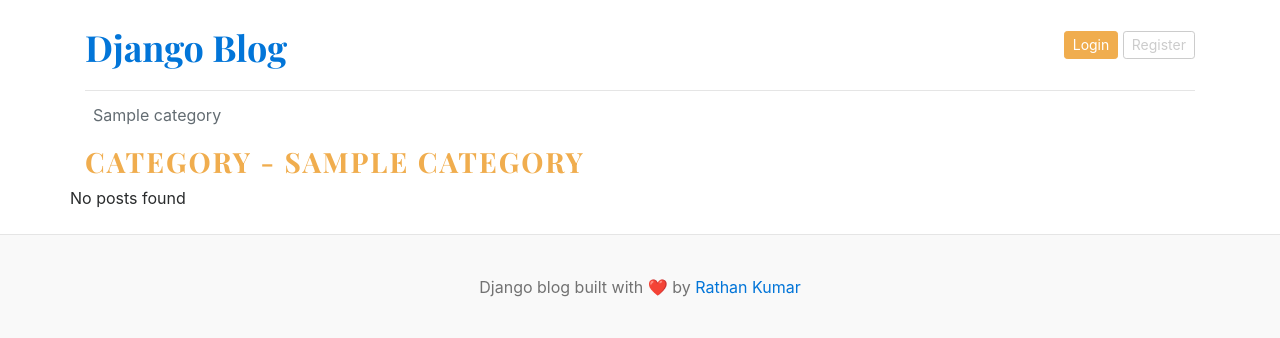
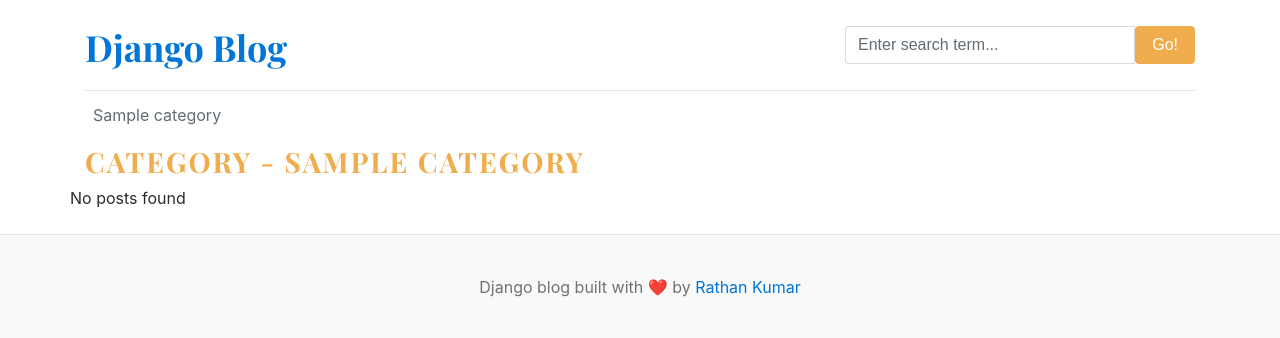
Before and after one commit to Tiziano-Pacifico/Django_Blog, a Django app: page /category/1/ in a window 1280 px wide. Shown: the top 338 px of that part. Run offline with Django 5.2, Linux system fonts and the light colour scheme; tables that the repository leaves empty hold one stand-in row (Sample ...); data that the repository does not hold is empty; the page is wider than the window, and the part outside it is not shown.

Commit message:
search functionality

```diff
--- a/blog_main/urls.py
+++ b/blog_main/urls.py
@@ -26,6 +26,7 @@ urlpatterns = [
     path('admin/',admin.site.urls),
     path('category/', include('blogs.urls')),
     path('<slug:slug>/', BlogsView.blogs, name='blogs'),
+    path('blog/search/', BlogsView.search, name='search')
 ] + static(settings.MEDIA_URL, document_root=settings.MEDIA_ROOT)
 
 urlpatterns += static(settings.STATIC_URL, document_root=settings.STATIC_ROOT)
--- a/blogs/views.py
+++ b/blogs/views.py
@@ -2,6 +2,7 @@ from django.http import HttpResponse
 from django.shortcuts import get_object_or_404, redirect, render
 from blog_main import settings
 from blogs.models import Blog, Category
+from django.db.models import Q
 
 
 def posts_by_category(request, category_id):
@@ -32,3 +33,12 @@ def blogs(request, slug):
         'single_blog': single_blog,
     }
     return render(request, 'blogs.html', context)
+
+def search(request):
+    keyword = request.GET.get('keyword')
+    blogs = Blog.objects.filter(Q(title__icontains=keyword) | Q(short_description__icontains=keyword) | Q(blog_body__icontains=keyword), status='Published')
+    context = {
+        'blogs': blogs,
+        'keyword': keyword,
+    }
+    return render(request, 'search.html', context)
--- a/templates/base.html
+++ b/templates/base.html
@@ -18,6 +18,14 @@
         <div class="row flex-nowrap justify-content-between align-items-center">
           <div class="col-8 pt-1">
             <a class="blog-header-logo text-dark" href="/">Django Blog</a>
+          </div>
+          <div class="col-4">
+            <form action="{% url 'search' %}" method="GET">
+              <div class="input-group">
+                <input class="form-control" type="text" name="keyword" value="{{ keyword }}" placeholder="Enter search term..." aria-label="Enter search term..." aria-describedby="button-search" />
+                <button type="submit" class="btn btn-warning" id="button-search" type="button">Go!</button>
+              </div>
+            </form>
           </div>
           <div class="col-4 d-flex justify-content-end align-items-center">
             <a class="btn btn-sm btn-warning" href="#">Login</a> &nbsp;
```
Also changed, not shown: templates/blogs.html (+0 -10 lines), templates/search.html (added, +22 -0 lines).
